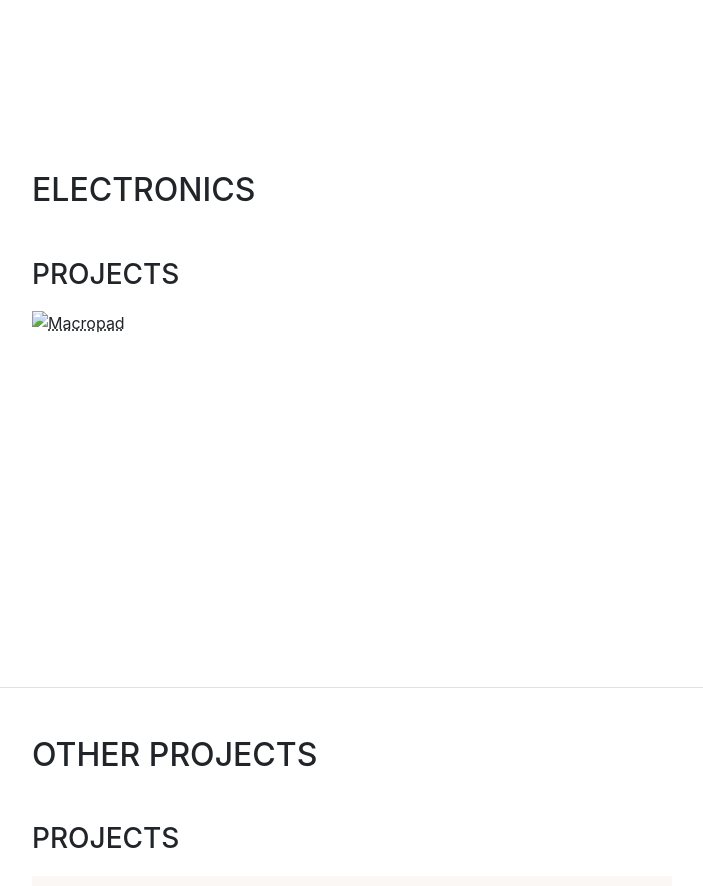
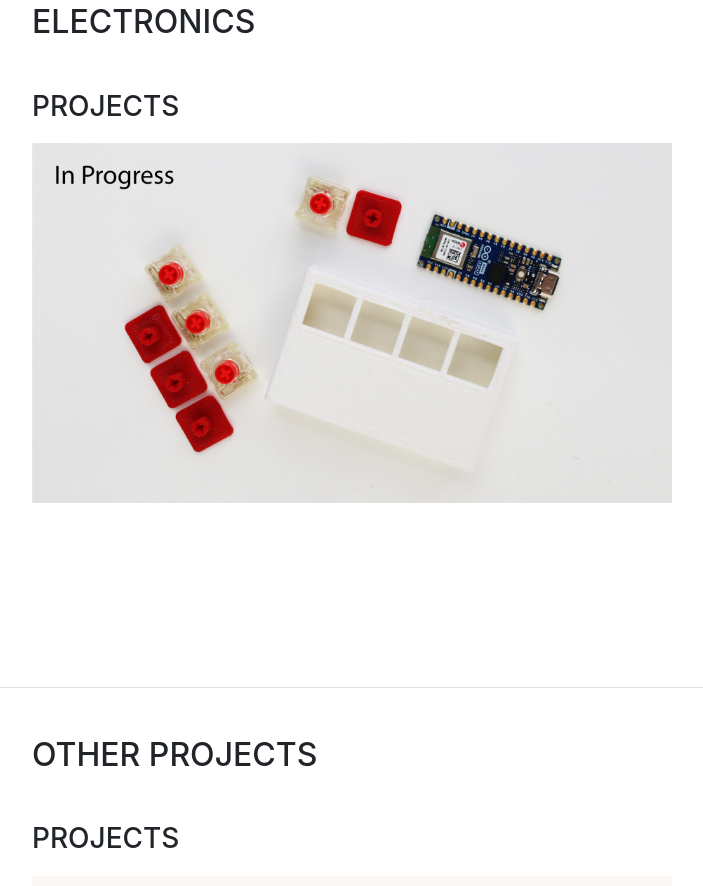
Before and after one commit to laf29/ican_portfolio, a website with bundled scripts: page index.html in a window 1280 px wide. Shown: the part 9647-10533 px from the top of the page, without its empty margins (288-991 px from the left). Built offline with nearby package versions, Linux system fonts and the light colour scheme; files whose address does not match are found by name; a web font is replaced by a local one.

Commit message:
Update index.html

```diff
--- a/index.html
+++ b/index.html
@@ -178,11 +178,11 @@
           <div class="resume-item d-flex flex-column flex-md-row mb-5">
             <div class="resume-content mr-auto d-none d-lg-block">
               <h3 class="mb-0">Projects</h3>
-              <abbr title="Macropad"><img src="img/el/macropad" alt="Macropad" style="width:50vw;height:auto;vertical-align:middle;margin:20px 0px;"></abbr>
+              <abbr title="Macropad"><img src="img/el/macropad.jpg" alt="Macropad" style="width:50vw;height:auto;vertical-align:middle;margin:20px 0px;"></abbr>
             </div>
             <div class="resume-content mr-auto d-block d-lg-none">
               <h3 class="mb-0">Projects</h3>
-              <abbr title="Macropad"><img src="img/el/macropad" alt="Macropad" style="width:95vw;height:auto;vertical-align:middle;margin:20px 0px;"></abbr>
+              <abbr title="Macropad"><img src="img/el/macropad.jpg" alt="Macropad" style="width:95vw;height:auto;vertical-align:middle;margin:20px 0px;"></abbr>
             </div>
           </div>
         </div>
```
